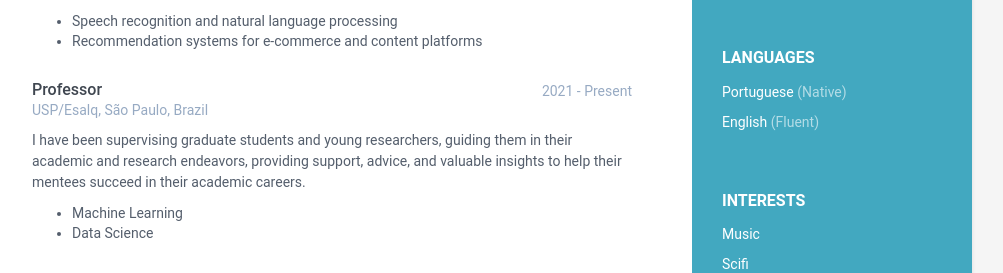
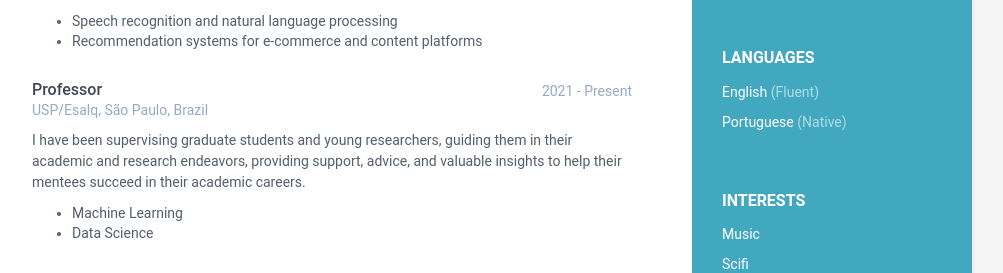
Before and after one commit to gomede/gomede.github.io, a Jekyll site: the page built from index.html, in a window 1280 px wide and 900 px high, scrolled down 1023 px. Shown: the part 176-449 px from the top of the window, without its empty margins (168-1171 px from the left). Built offline with Jekyll 4.4.1, drawn with Linux system fonts in a browser that asks for light colours; part of the change alters nothing that is shown.

```diff
--- a/_data/data.yml
+++ b/_data/data.yml
@@ -28,11 +28,11 @@ sidebar:
     goodreads: # Number-Username, e.g. 123456-alandoe
 
     languages:
+      - idiom: English
+        level: Fluent
+
       - idiom: Portuguese
         level: Native
-
-      - idiom: English
-        level: Fluent
 
     interests:
       - item: Music
```
